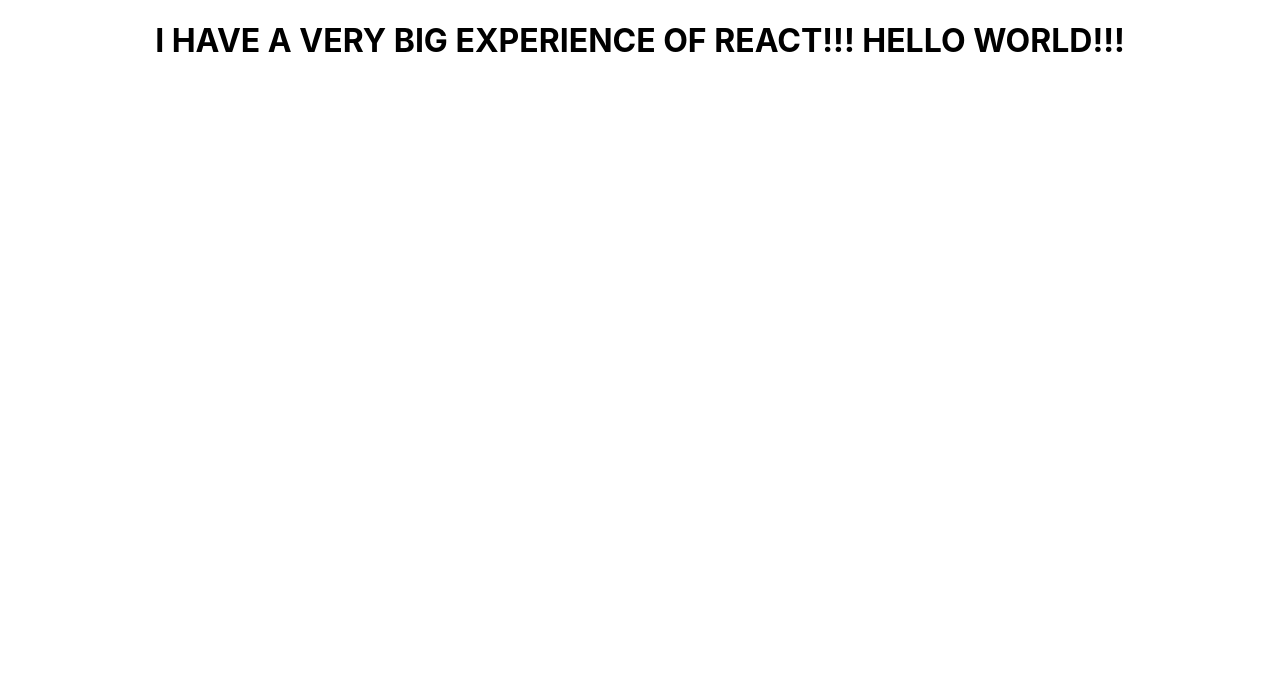
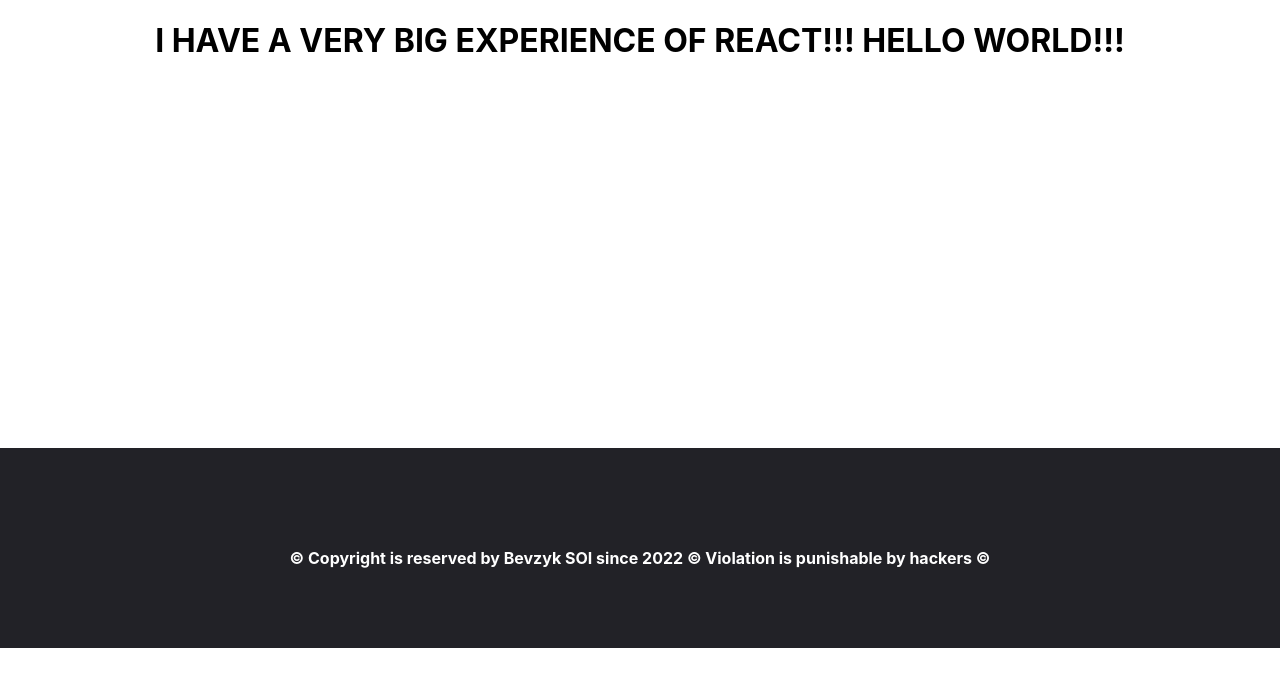
Before and after one commit to BevzykSoi/react-practice-bevzyk-soi, a React (Create React App) app: page / in a window 1280 px wide. Shown: the top 686 px of the page. Built offline with nearby package versions, Linux system fonts and the light colour scheme; the HTML template or start-up script is replaced by a standard one.

Commit message:
Added Footer and Header

```diff
--- a/src/App.jsx
+++ b/src/App.jsx
@@ -1,10 +1,14 @@
 import { Component } from "react";
-import styles from "./App.module.css";
+import Footer from "./components/Footer/Footer";
+import Header from "./components/Header/Header";
 
 export default class App extends Component {
     render() {
-        return(
-            <h1 className={styles.mainHeading}>I HAVE A VERY BIG EXPERIENCE OF REACT!!! HELLO WORLD!!!</h1>
+        return (
+            <>
+                <Header></Header>
+                <Footer></Footer>
+            </>
         );
     }
 }
--- a/src/App.module.css
+++ /dev/null
@@ -1,3 +0,0 @@
-h1 {
-    text-align: center;
-}
--- /dev/null
+++ b/src/components/Footer/Footer.jsx
@@ -0,0 +1,14 @@
+import React, { Component } from 'react';
+import styles from "./Footer.module.css";
+
+class Footer extends Component {
+    render() {
+        return (
+            <div className={styles.footer}>
+                <h4 className={styles.footerHeader}>© Copyright is reserved by Bevzyk SOI since 2022 © Violation is punishable by hackers ©</h4>
+            </div>
+        );
+    }
+}
+
+export default Footer;
--- /dev/null
+++ b/src/components/Footer/Footer.module.css
@@ -0,0 +1,13 @@
+.footer {
+    background-color: #222227;
+    height: 200px;
+    margin-top: 30.3%;
+    box-sizing: border-box;
+}
+
+.footerHeader {
+    display: flex;
+    justify-content: center;
+    padding-top: 100px;
+    color: #fff;
+}
--- /dev/null
+++ b/src/components/Header/Header.jsx
@@ -0,0 +1,12 @@
+import React, { Component } from 'react';
+import styles from "./Header.module.css"
+
+class Header extends Component {
+    render() {
+        return (
+            <h1 className={styles.mainHeading}>I HAVE A VERY BIG EXPERIENCE OF REACT!!! HELLO WORLD!!!</h1>
+        );
+    }
+}
+
+export default Header;
--- /dev/null
+++ b/src/components/Header/Header.module.css
@@ -0,0 +1,3 @@
+.mainHeading {
+    text-align: center;
+}
```
